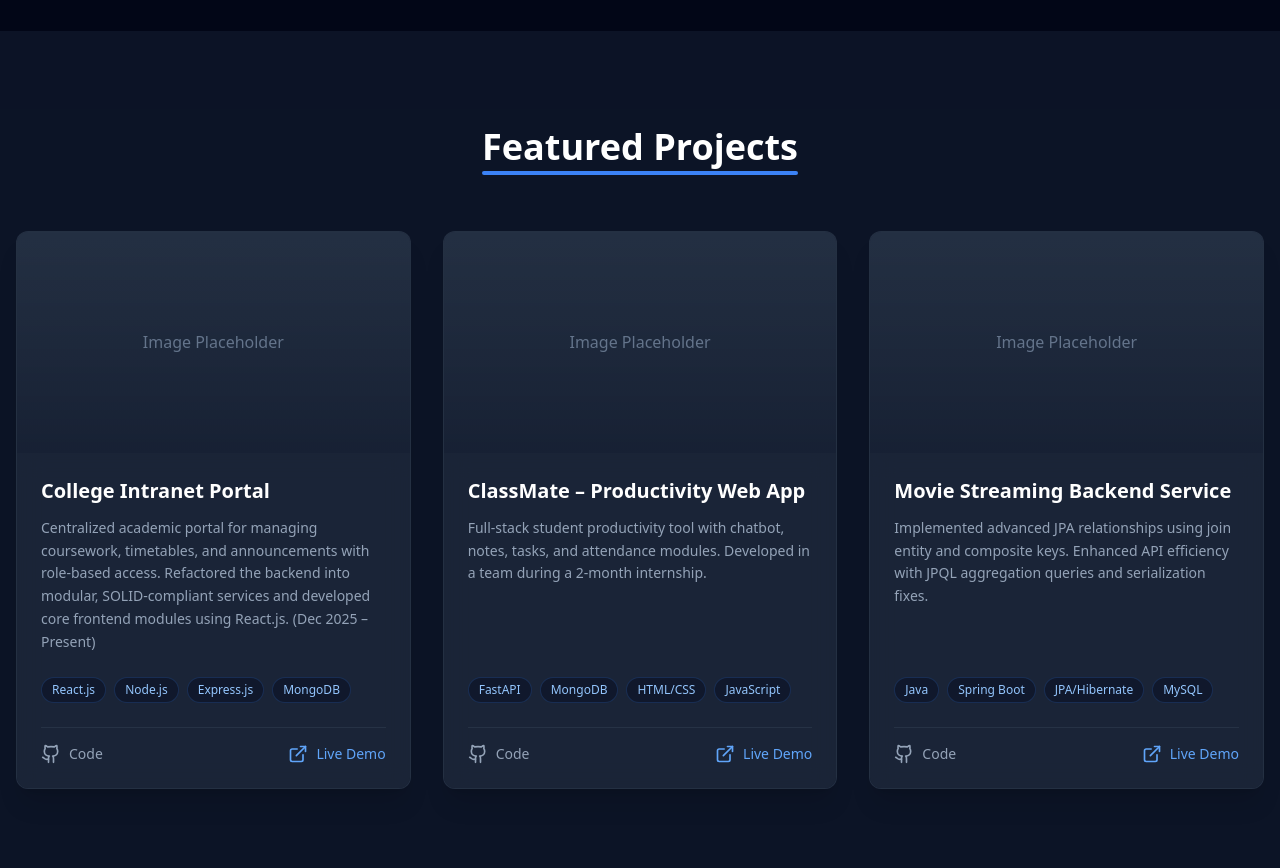
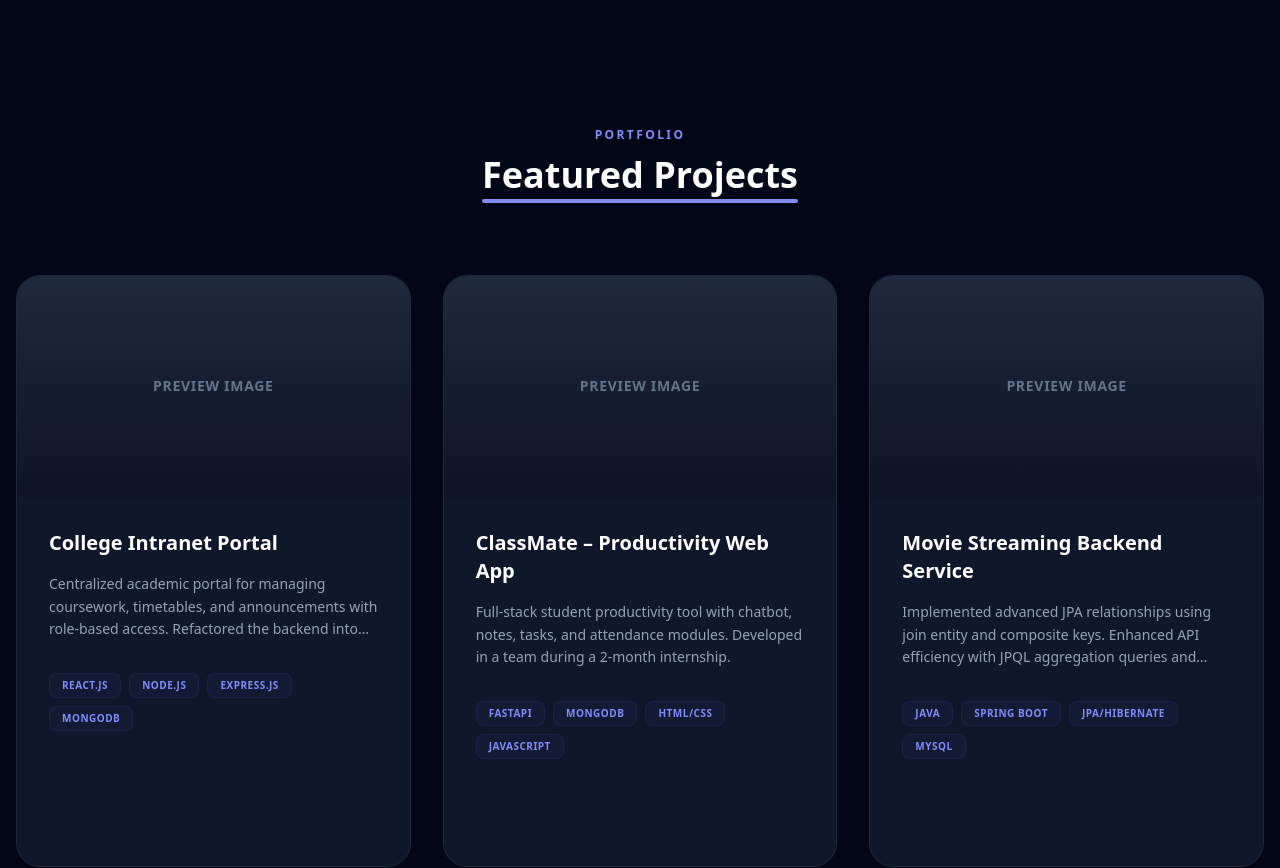
Before and after one commit to ganesh714/venkat-dev-portfolio, a React (Vite) app: page / in a window 1280 px wide. Shown: the part 2940-3808 px from the top of the page. Built offline with nearby package versions, Linux system fonts and the light colour scheme.

Commit message:
feat: redesign projects section with premium cards and theme support

```diff
--- a/src/components/Projects.jsx
+++ b/src/components/Projects.jsx
@@ -1,5 +1,5 @@
 import React from 'react';
-import { motion, useMotionValue, useSpring, useTransform } from 'framer-motion';
+import { motion } from 'framer-motion';
 
 const projects = [
   {
@@ -29,89 +29,49 @@ const containerVariants = {
   hidden: { opacity: 0 },
   visible: {
     opacity: 1,
-    transition: { staggerChildren: 0.2 }
+    transition: { staggerChildren: 0.1 }
   }
 };
 
 const cardVariants = {
-  hidden: { opacity: 0, y: 40 },
+  hidden: { opacity: 0, y: 30 },
   visible: {
     opacity: 1,
     y: 0,
-    transition: { duration: 0.6, ease: "easeOut" }
+    transition: { duration: 0.5, ease: "easeOut" }
   }
 };
 
 const ProjectCard = ({ project }) => {
-  const x = useMotionValue(0);
-  const y = useMotionValue(0);
-
-  const mouseXSpring = useSpring(x, { stiffness: 300, damping: 30 });
-  const mouseYSpring = useSpring(y, { stiffness: 300, damping: 30 });
-
-  const rotateX = useTransform(mouseYSpring, [-0.5, 0.5], ["10deg", "-10deg"]);
-  const rotateY = useTransform(mouseXSpring, [-0.5, 0.5], ["-10deg", "10deg"]);
-
-  const handleMouseMove = (e) => {
-    const rect = e.currentTarget.getBoundingClientRect();
-    const width = rect.width;
-    const height = rect.height;
-    const mouseX = e.clientX - rect.left;
-    const mouseY = e.clientY - rect.top;
-    const xPct = mouseX / width - 0.5;
-    const yPct = mouseY / height - 0.5;
-    x.set(xPct);
-    y.set(yPct);
-  };
-
-  const handleMouseLeave = () => {
-    x.set(0);
-    y.set(0);
-  };
-
   return (
     <motion.div
       variants={cardVariants}
-      onMouseMove={handleMouseMove}
-      onMouseLeave={handleMouseLeave}
-      style={{ perspective: 1000 }}
-      className="group relative h-full"
-    >
-      <motion.div
-        style={{
-          rotateX,
-          rotateY,
-          transformStyle: "preserve-3d",
-        }}
-        className="h-full bg-slate-800/60 rounded-xl overflow-hidden border border-slate-700/50 flex flex-col hover:border-blue-500/50 transition-colors duration-300 shadow-xl group-hover:shadow-[0_0_30px_rgba(59,130,246,0.2)]"
+      className="group relative h-full bg-white dark:bg-slate-900 rounded-3xl overflow-hidden border border-slate-200 dark:border-slate-800 hover:border-indigo-300 dark:hover:border-indigo-500/30 transition-all duration-300 hover:shadow-xl dark:hover:shadow-none"
     >
       {/* Image Placeholder */}
-        <div
-          style={{ transform: "translateZ(30px)" }}
-          className="w-full aspect-video bg-slate-700/50 flex items-center justify-center relative overflow-hidden"
-        >
-          <div className="absolute inset-0 bg-gradient-to-t from-slate-900 to-transparent opacity-60 z-10" />
-          <span className="text-slate-500 font-medium z-20">Image Placeholder</span>
+      <div className="w-full aspect-video bg-slate-100 dark:bg-slate-800 flex items-center justify-center relative overflow-hidden">
+        <div className="absolute inset-0 bg-gradient-to-t from-slate-900/10 to-transparent dark:from-slate-950/60 z-10" />
+        <span className="text-slate-400 dark:text-slate-500 font-bold text-sm tracking-wider uppercase z-20">Preview Image</span>
+
+        {/* Subtle hover overlay */}
+        <div className="absolute inset-0 bg-indigo-600/0 group-hover:bg-indigo-600/5 dark:group-hover:bg-indigo-600/10 transition-colors duration-300 z-15" />
       </div>
 
-        <div
-          style={{ transform: "translateZ(40px)" }}
-          className="p-6 flex flex-col flex-grow relative z-20 bg-slate-800/60 backdrop-blur-md"
-        >
-          <h3 className="text-xl font-bold text-white mb-3 group-hover:text-blue-400 transition-colors">
+      <div className="p-8 flex flex-col h-full relative z-20">
+        <h3 className="text-xl font-bold text-slate-900 dark:text-white mb-4 group-hover:text-indigo-600 dark:group-hover:text-indigo-400 transition-colors">
           {project.title}
         </h3>
 
-          <p className="text-slate-400 text-sm leading-relaxed mb-6 flex-grow">
+        <p className="text-slate-600 dark:text-slate-400 text-sm leading-relaxed mb-8 line-clamp-3">
           {project.description}
         </p>
 
         {/* Tech Stack Badges */}
-          <div className="flex flex-wrap gap-2 mb-6">
+        <div className="flex flex-wrap gap-2 mb-8">
           {project.techStack.map((tech, i) => (
             <span
               key={i}
-                className="px-2.5 py-1 bg-slate-900/80 text-blue-300 text-xs font-medium rounded-full border border-blue-500/20"
+              className="px-3 py-1 bg-indigo-50 dark:bg-indigo-500/5 text-indigo-600 dark:text-indigo-400 text-[10px] font-bold uppercase tracking-wider rounded-lg border border-indigo-100 dark:border-indigo-500/10"
             >
               {tech}
             </span>
@@ -119,52 +79,52 @@ const ProjectCard = ({ project }) => {
         </div>
 
         {/* Links */}
-          <div className="flex items-center gap-4 mt-auto pt-4 border-t border-slate-700/50">
+        <div className="flex items-center gap-6 mt-auto pt-6 border-t border-slate-100 dark:border-slate-800">
           <a
             href={project.github}
-              className="flex items-center gap-2 text-sm text-slate-400 hover:text-white transition-colors z-30 relative"
-              aria-label={`GitHub repository for ${project.title}`}
+            className="flex items-center gap-2 text-xs font-bold text-slate-500 dark:text-slate-400 hover:text-slate-900 dark:hover:text-white transition-colors"
           >
-              <svg xmlns="http://www.w3.org/2000/svg" width="20" height="20" viewBox="0 0 24 24" fill="none" stroke="currentColor" strokeWidth="2" strokeLinecap="round" strokeLinejoin="round">
+            <svg xmlns="http://www.w3.org/2000/svg" width="18" height="18" viewBox="0 0 24 24" fill="none" stroke="currentColor" strokeWidth="2.5" strokeLinecap="round" strokeLinejoin="round">
               <path d="M15 22v-4a4.8 4.8 0 0 0-1-3.5c3 0 6-2 6-5.5.08-1.25-.27-2.48-1-3.5.28-1.15.28-2.35 0-3.5 0 0-1 0-3 1.5-2.64-.5-5.36-.5-8 0C6 2 5 2 5 2c-.3 1.15-.3 2.35 0 3.5A5.403 5.403 0 0 0 4 9c0 3.5 3 5.5 6 5.5-.39.49-.68 1.05-.85 1.65-.17.6-.22 1.23-.15 1.85v4"/>
               <path d="M9 18c-4.51 2-5-2-7-2"/>
             </svg>
-              <span>Code</span>
+            <span>GITHUB</span>
           </a>
 
           <a
             href={project.demo}
-              className="flex items-center gap-2 text-sm text-blue-400 hover:text-blue-300 transition-colors ml-auto z-30 relative"
-              aria-label={`Live demo for ${project.title}`}
+            className="flex items-center gap-2 text-xs font-bold text-indigo-600 dark:text-indigo-400 hover:text-indigo-700 dark:hover:text-indigo-300 transition-colors ml-auto"
           >
-              <svg xmlns="http://www.w3.org/2000/svg" width="20" height="20" viewBox="0 0 24 24" fill="none" stroke="currentColor" strokeWidth="2" strokeLinecap="round" strokeLinejoin="round">
+            <svg xmlns="http://www.w3.org/2000/svg" width="18" height="18" viewBox="0 0 24 24" fill="none" stroke="currentColor" strokeWidth="2.5" strokeLinecap="round" strokeLinejoin="round">
               <path d="M18 13v6a2 2 0 0 1-2 2H5a2 2 0 0 1-2-2V8a2 2 0 0 1 2-2h6"/>
               <polyline points="15 3 21 3 21 9"/>
               <line x1="10" y1="14" x2="21" y2="3"/>
             </svg>
-              <span>Live Demo</span>
+            <span>LIVE DEMO</span>
           </a>
         </div>
       </div>
-      </motion.div>
     </motion.div>
   );
 };
 
 const Projects = () => {
   return (
-    <section id="projects" className="py-24 bg-slate-900/80 container mx-auto px-4">
+    <section id="projects" className="py-24 bg-white dark:bg-slate-950 container mx-auto px-4">
       <motion.div
         initial={{ opacity: 0, y: 50 }}
         whileInView={{ opacity: 1, y: 0 }}
         viewport={{ once: true, margin: '-100px' }}
         transition={{ duration: 0.6 }}
       >
-        <div className="text-center mb-16">
-          <h2 className="text-3xl sm:text-4xl font-extrabold text-white inline-block relative">
+        <div className="text-center mb-20">
+          <p className="text-xs font-bold tracking-[0.2em] uppercase text-indigo-600 dark:text-indigo-400 mb-3">
+            Portfolio
+          </p>
+          <h2 className="text-3xl sm:text-4xl font-extrabold text-slate-900 dark:text-white inline-block relative">
             Featured Projects
             <motion.div
-              className="absolute -bottom-2 left-0 h-1 bg-blue-500 rounded-full"
+              className="absolute -bottom-2 left-0 h-1 bg-indigo-600 dark:bg-indigo-400 rounded-full"
               initial={{ width: 0 }}
               whileInView={{ width: "100%" }}
               viewport={{ once: true }}
@@ -174,7 +134,7 @@ const Projects = () => {
         </div>
 
         <motion.div
-          className="grid grid-cols-1 sm:grid-cols-2 lg:grid-cols-3 gap-8 max-w-7xl mx-auto"
+          className="grid grid-cols-1 md:grid-cols-2 lg:grid-cols-3 gap-8 max-w-7xl mx-auto"
           variants={containerVariants}
           initial="hidden"
           whileInView="visible"
```
Lines whose indentation alone changed are shown as unchanged.
